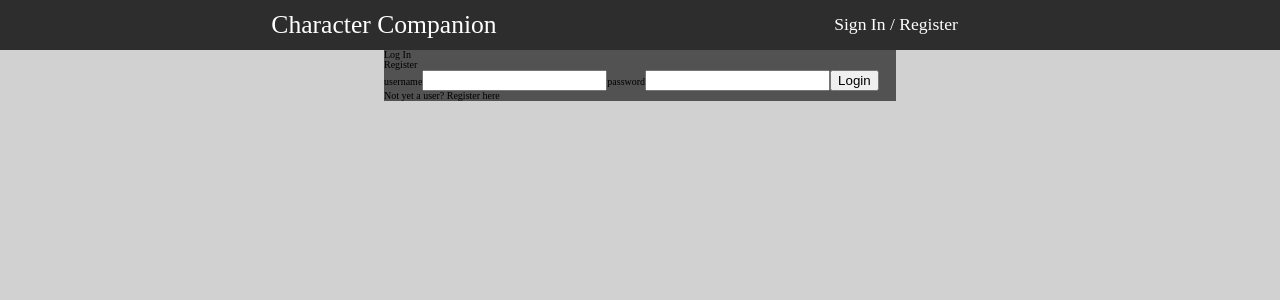
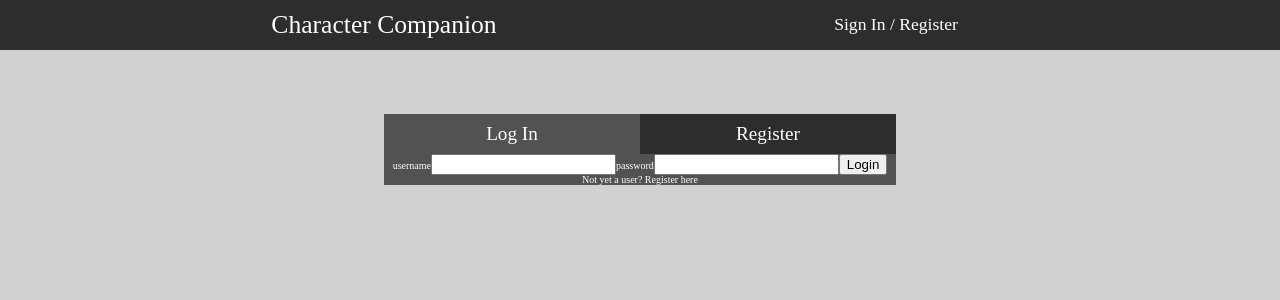
Before and after one commit to tsbarrett89/character-companion-fe, a React (Create React App) app: page /login in a window 1280 px wide. Shown: the top 300 px of the page. Built offline with nearby package versions, Linux system fonts and the light colour scheme.

Commit message:
tabs styled with active id

```diff
--- a/src/components/authorization/signIn.scss
+++ b/src/components/authorization/signIn.scss
@@ -1,4 +1,26 @@
 .signIn {
     width: 40%;
     background-color: #525252;
+    color: white;
+    margin-top: 5%;
+    display: flex;
+    flex-direction: column;
+    align-items: center;
+
+    .tabs {
+        width: 100%;
+        display: flex;
+
+        div {
+            width: 50%;
+            text-align: center;
+            background-color: #2D2D2D;
+            padding: 2%;
+            font-size: 1.2rem;
+        }
+    }
 }
+
+#active{
+    background-color: #525252;
+}
```
